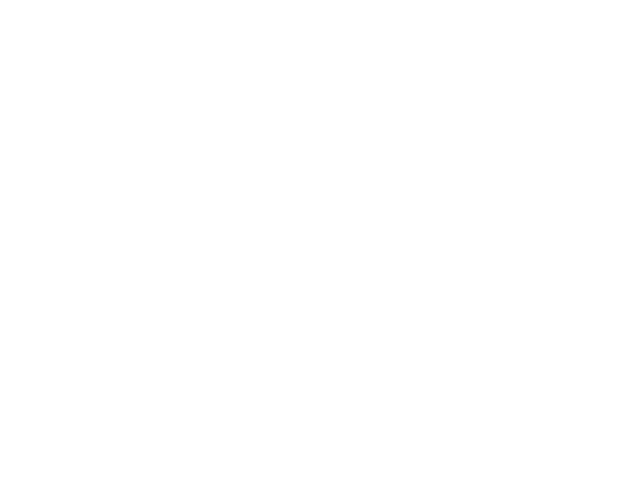
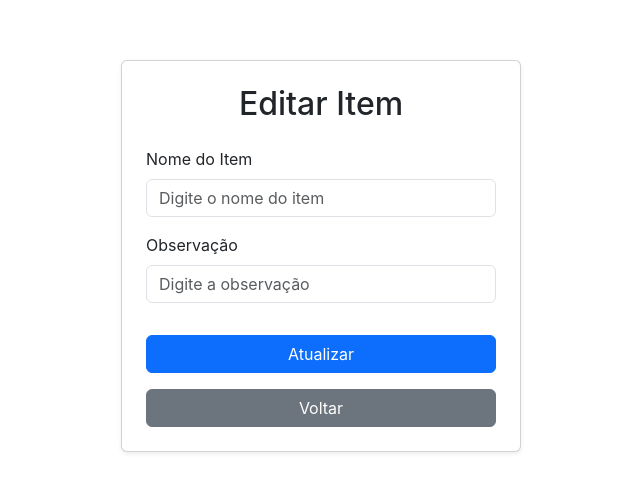
Before and after one commit to guleao/projeto1-7periodo, an Angular app: page /editar-item/1 in a window 1280 px wide. Before the commit this address led to /. Shown: the part 144-636 px from the top of the page, without its empty margins (319-959 px from the left). Built offline with nearby package versions, Linux system fonts and the light colour scheme; no server answers.

Commit message:
Adiciona funcionalidade de edição de itens, incluindo componente, serviço e rotas

```diff
--- a/src/app/app.routes.ts
+++ b/src/app/app.routes.ts
@@ -3,10 +3,12 @@
 import { LoginComponent } from './components/login/login.component';
 import { CadastroComponent } from './components/cadastro/cadastro.component';
 import { ModaladicionaritemComponent } from './components/modaladicionaritem/modaladicionaritem.component';
+import { EditarItemComponent } from './editar-item/editar-item.component';
 
 export const routes: Routes = [
     { path: '', component: LoginComponent },
     { path: 'cadastro', component: CadastroComponent },
     { path: 'listagem', component: ListadecomprasComponent },
     { path: 'adicionar-item', component: ModaladicionaritemComponent },
+    { path: 'editar-item/:id', component: EditarItemComponent }
 ];
--- a/src/app/components/listadecompras/listadecompras.component.html
+++ b/src/app/components/listadecompras/listadecompras.component.html
@@ -9,8 +9,10 @@
             <table class="table table-bordered table-striped">
                 <thead class="thead-dark">
                     <tr class="border">
+                        <th scope="col">Id</th>
                         <th scope="col">Item</th>
-                        <th scope="col">Quantidade</th>
+                        <th scope="col">Observacoes</th>
+                        <th scope="col">Opções</th>
                     </tr>
                 </thead>
                 <tbody>
@@ -18,12 +20,15 @@
                         <td>{{ item.id }}</td>
                         <td>{{ item.productName }}</td>
                         <td>{{ item.productObservation }}</td>
+                        <td>
+                            <button class="btn btn-warning btn-sm me-2" (click)="editarItem(item)">Editar</button>
+                            <button class="btn btn-danger btn-sm" (click)="removerItem(item.id)">Remover</button>
+                        </td>
                     </tr>
                 </tbody>
             </table>
             <div class="d-flex justify-content-center gap-2">
                 <button class="btn btn-success" [routerLink]="['/adicionar-item']">Adicionar item</button>
-                <button class="btn btn-danger" (click)="resetarLista()">Resetar lista</button>
             </div>
         </div>
     </div>
--- a/src/app/components/listadecompras/listadecompras.component.ts
+++ b/src/app/components/listadecompras/listadecompras.component.ts
@@ -1,14 +1,8 @@
-import { Component } from '@angular/core';
+import { Component, OnInit } from '@angular/core';
 import { CommonModule } from '@angular/common';
 import { Router, RouterModule } from '@angular/router';
-import { User } from '../../models/user/user';
 import { ProdutosService } from '../../services/produtos.service';
-
-interface Item {
-  id?: string;
-  productName: string;
-  productObservation: string;
-}
+import { Item } from '../../models/item/item';
 
 @Component({
   selector: 'app-listadecompras',
@@ -20,9 +14,7 @@
   templateUrl: './listadecompras.component.html',
   styleUrls: ['./listadecompras.component.css']
 })
-export class ListadecomprasComponent {
-  user = new User(0, "", "", null, null);
-
+export class ListadecomprasComponent implements OnInit {
   items: Item[] = [];
 
   constructor(private router: Router, private meuService: ProdutosService) {}
@@ -42,7 +34,29 @@
     );
   }
 
-  resetarLista() {
-    this.items = [];
+  resetarLista(): void {
+    this.meuService.deletarTodosItens().subscribe(
+      () => {
+        this.items = [];
+      },
+      (error) => {
+        console.error('Erro ao resetar lista', error);
+      }
+    );
+  }
+
+  editarItem(item: Item): void {
+    this.router.navigate(['/editar-item', item.id]);
+  }
+
+  removerItem(id: string): void {
+    this.meuService.deletarItem(id).subscribe(
+      () => {
+        this.items = this.items.filter(item => item.id !== id);
+      },
+      (error) => {
+        console.error('Erro ao remover item', error);
+      }
+    );
   }
 }
--- a/src/app/components/modaladicionaritem/modaladicionaritem.component.html
+++ b/src/app/components/modaladicionaritem/modaladicionaritem.component.html
@@ -28,7 +28,7 @@
         />
       </div>
 
-      <button type="submit" class="mt-3 btn btn-primary w-100" >
+      <button type="submit" class="mt-3 btn btn-primary w-100">
         Adicionar
       </button>
       <button class="mt-3 btn btn-secondary w-100" (click)="voltar()">
--- a/src/app/components/modaladicionaritem/modaladicionaritem.component.ts
+++ b/src/app/components/modaladicionaritem/modaladicionaritem.component.ts
@@ -1,13 +1,14 @@
 import { CommonModule } from '@angular/common';
 import { Component } from '@angular/core';
 import { FormsModule } from '@angular/forms';
-import { Router, RouterLink } from '@angular/router';
+import { Router } from '@angular/router';
 import { ProdutosService } from '../../services/produtos.service';
+import { Item } from '../../models/item/item';
 
 @Component({
   selector: 'app-modaladicionaritem',
   standalone: true,
-  imports: [CommonModule, FormsModule, RouterLink],
+  imports: [CommonModule, FormsModule],
   templateUrl: './modaladicionaritem.component.html',
   styleUrls: ['./modaladicionaritem.component.css']
 })
@@ -19,13 +20,13 @@
   constructor(private router: Router, private produtosService: ProdutosService) { }
 
   adicionarItem() {
-    const newItem = { productName: this.productName, productObservation: this.productObservation };
+    const newItem: Item = { id: '', productName: this.productName, productObservation: this.productObservation };
     this.produtosService.criarItem(newItem).subscribe(
       () => {
         this.router.navigate(['/listagem']);
       },
       (error) => {
-        console.error('Erro ao adicionar item', error);
+        this.router.navigate(['/listagem']);
       }
     );
   }
--- /dev/null
+++ b/src/app/editar-item/editar-item.component.html
@@ -0,0 +1,39 @@
+<div class="container d-flex justify-content-center align-items-center vh-100">
+    <div class="card shadow-sm p-4" style="width: 400px">
+      <h2 class="text-center mb-4">Editar Item</h2>
+      <form (ngSubmit)="atualizarItem()">
+        <div class="mb-3">
+          <label for="productName" class="form-label">Nome do Item</label>
+          <input
+            type="text"
+            id="productName"
+            name="productName"
+            class="form-control"
+            placeholder="Digite o nome do item"
+            [(ngModel)]="item.productName"
+            required
+          />
+        </div>
+
+        <div class="mb-3">
+          <label for="productObservation" class="form-label">Observação</label>
+          <input
+            type="text"
+            id="productObservation"
+            name="productObservation"
+            class="form-control"
+            placeholder="Digite a observação"
+            [(ngModel)]="item.productObservation"
+            required
+          />
+        </div>
+
+        <button type="submit" class="mt-3 btn btn-primary w-100">
+          Atualizar
+        </button>
+      </form>
+      <button class="mt-3 btn btn-secondary w-100" (click)="voltar()">
+        Voltar
+      </button>
+    </div>
+  </div>
--- /dev/null
+++ b/src/app/editar-item/editar-item.component.ts
@@ -0,0 +1,52 @@
+import { Component, OnInit } from '@angular/core';
+import { ActivatedRoute, Router } from '@angular/router';
+import { CommonModule } from '@angular/common';
+import { FormsModule } from '@angular/forms';
+import { ProdutosService } from '../services/produtos.service';
+import { Item } from '../models/item/item';
+
+@Component({
+  selector: 'app-editar-item',
+  standalone: true,
+  imports: [CommonModule, FormsModule],
+  templateUrl: './editar-item.component.html',
+  styleUrls: ['./editar-item.component.css']
+})
+export class EditarItemComponent implements OnInit {
+  item: Item = { id: '', productName: '', productObservation: '' };
+
+  constructor(
+    private route: ActivatedRoute,
+    private router: Router,
+    private produtosService: ProdutosService
+  ) {}
+
+  ngOnInit(): void {
+    const id = this.route.snapshot.paramMap.get('id');
+    if (id) {
+      this.produtosService.getItemById(id).subscribe(
+        (data: Item) => {
+          this.item = data;
+        },
+        (error) => {
+          console.error('Erro ao carregar item', error);
+        }
+      );
+    }
+  }
+
+  atualizarItem(): void {
+    this.produtosService.atualizarItem(this.item.id, this.item).subscribe(
+      () => {
+        this.router.navigate(['/listagem']);
+      },
+      (error) => {
+        console.error('Erro ao atualizar item', error);
+      }
+    );
+  }
+
+  voltar(): void {
+    this.router.navigate(['/listagem']);
+  }
+}
--- /dev/null
+++ b/src/app/models/item/item.ts
@@ -0,0 +1,5 @@
+export interface Item {
+    id: string;
+    productName: string;
+    productObservation: string;
+  }
--- a/src/app/services/produtos.service.ts
+++ b/src/app/services/produtos.service.ts
@@ -1,35 +1,38 @@
 import { HttpClient } from '@angular/common/http';
-import { inject, Injectable } from '@angular/core';
+import { Injectable } from '@angular/core';
 import { Observable } from 'rxjs';
-
-interface Item {
-  id?: string;
-  productName: string;
-  productObservation: string;
-}
+import { Item } from '../models/item/item';
 
 @Injectable({
   providedIn: 'root'
 })
 export class ProdutosService {
 
-  private apiUrl = 'http://localhost:8080/api/product'
+  private apiUrl = 'http://localhost:8080/api/product';
 
-  http = inject(HttpClient);
+  constructor(private http: HttpClient) {}
 
   getItens(): Observable<Item[]> {
     return this.http.get<Item[]>(this.apiUrl);
+  }
+
+  getItemById(id: string): Observable<Item> {
+    return this.http.get<Item>(`${this.apiUrl}/${id}`);
   }
 
   criarItem(item: Item): Observable<Item> {
     return this.http.post<Item>(this.apiUrl, item);
   }
 
-  atualizarItem(id: number, item: Item): Observable<Item> {
+  atualizarItem(id: string, item: Item): Observable<Item> {
     return this.http.put<Item>(`${this.apiUrl}/${id}`, item);
   }
 
-  deletarItem(id: number): Observable<void> {
+  deletarItem(id: string): Observable<void> {
     return this.http.delete<void>(`${this.apiUrl}/${id}`);
   }
+
+  deletarTodosItens(): Observable<void> {
+    return this.http.delete<void>(`${this.apiUrl}/todos`);
+  }
 }
```
Also changed, not shown: src/app/editar-item/editar-item.component.css (added), 2 other files (tests, documents, lock files or other folders).
